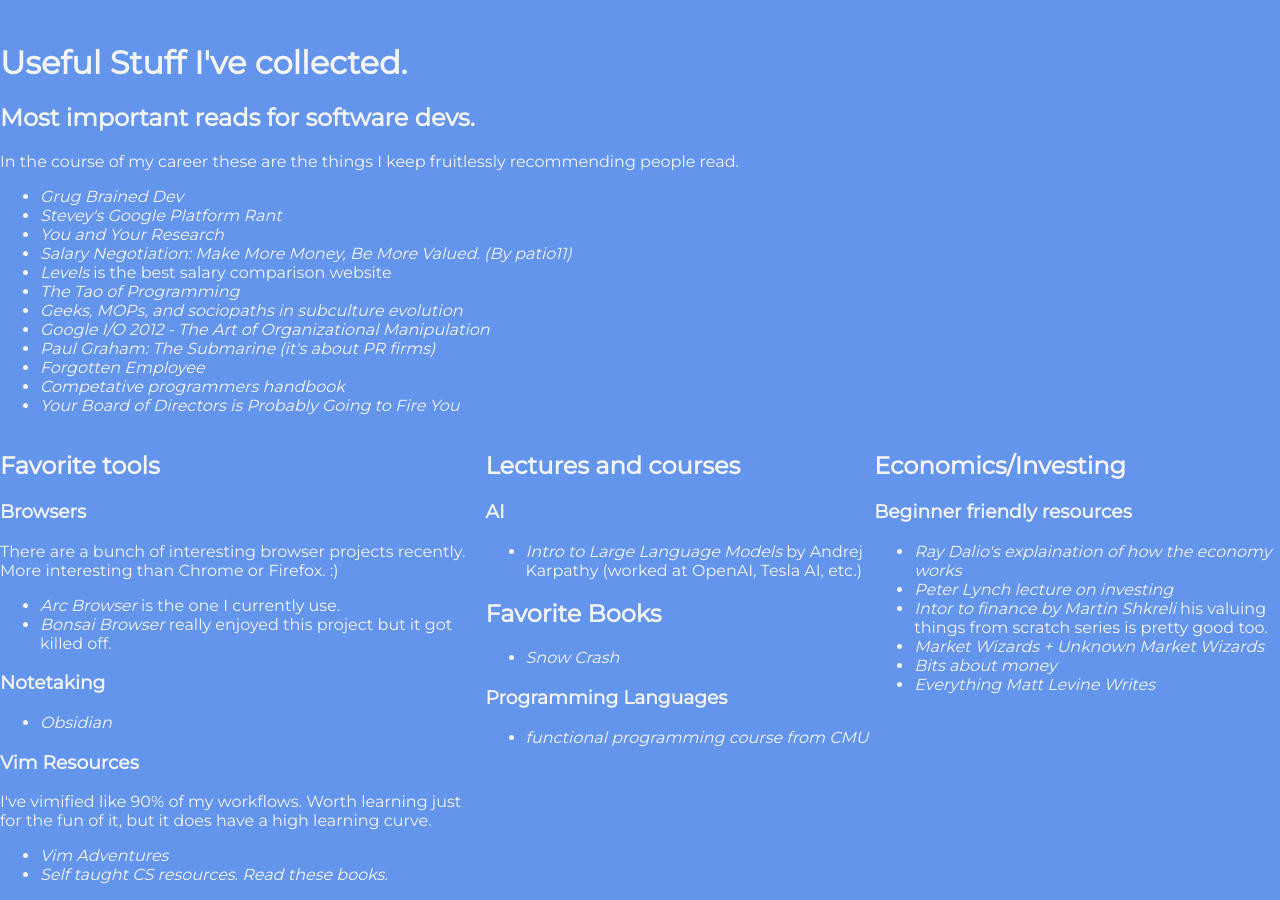
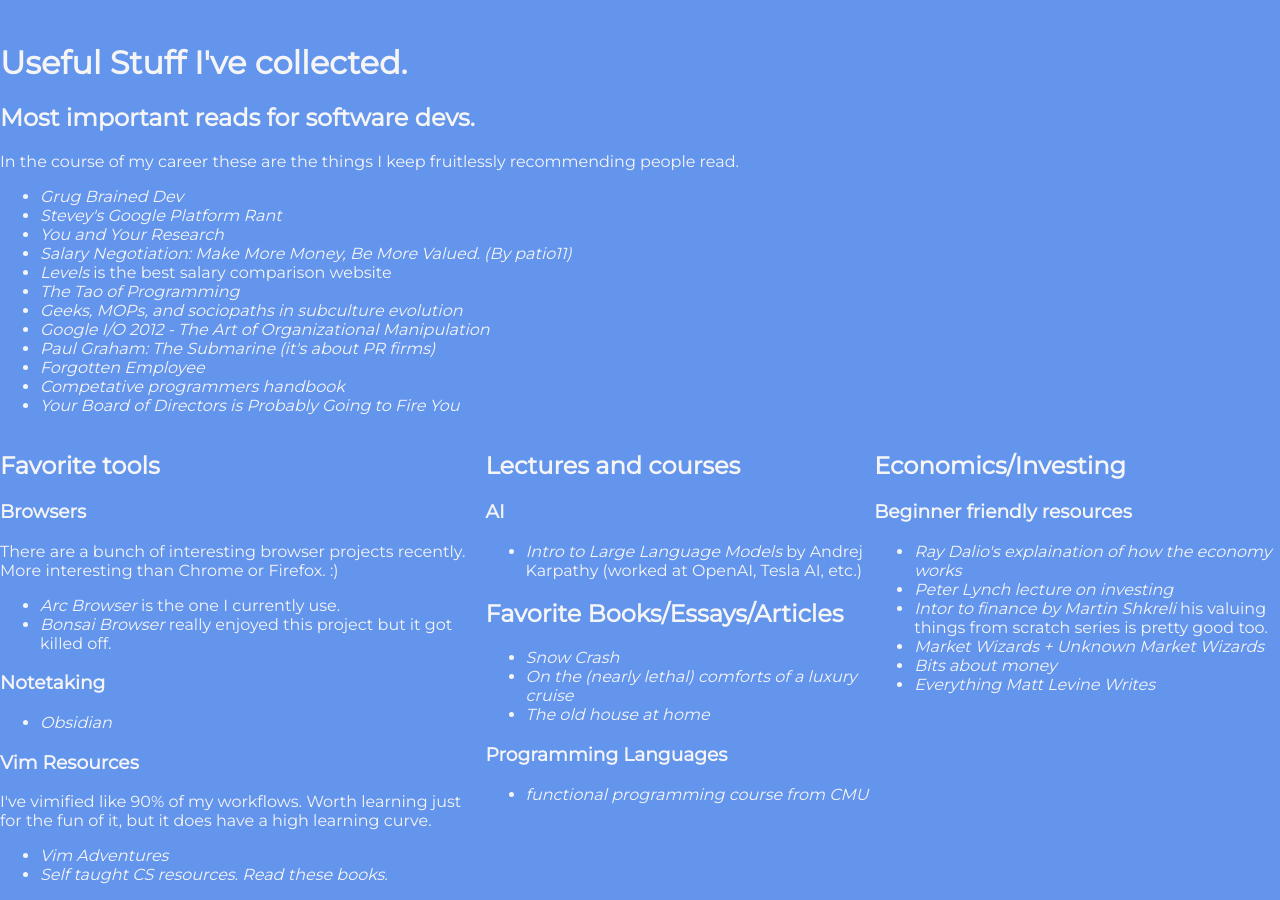
Before and after one commit to ChristianBako/christianbako.github.io, a Jekyll site: the page built from index.html, in a window 1280 px wide and 900 px high, scrolled down 834 px. Built offline with Jekyll 4.4.1, drawn with Linux system fonts in a browser that asks for light colours.

Commit message:
Update index.html

```diff
--- a/index.html
+++ b/index.html
@@ -394,9 +394,11 @@ Have fun :)
                 (worked at OpenAI, Tesla AI, etc.)
             </li>
         </ul>
-        <h2> Favorite Books </h2>
+        <h2> Favorite Books/Essays/Articles </h2>
         <ul>
             <li><a href="https://en.wikipedia.org/wiki/Snow_Crash"> Snow Crash </a></li>
+            <li><a herf="https://harpers.org/wp-content/uploads/2008/09/HarpersMagazine-1996-01-0007859.pdf">On the (nearly lethal) comforts of a luxury cruise</a></li>
+            <li><a href="https://www.newyorker.com/magazine/1940/04/13/the-old-house-at-home">The old house at home</a></li>
         </ul>
         <h3> Programming Languages </h3>
         <ul>
```
